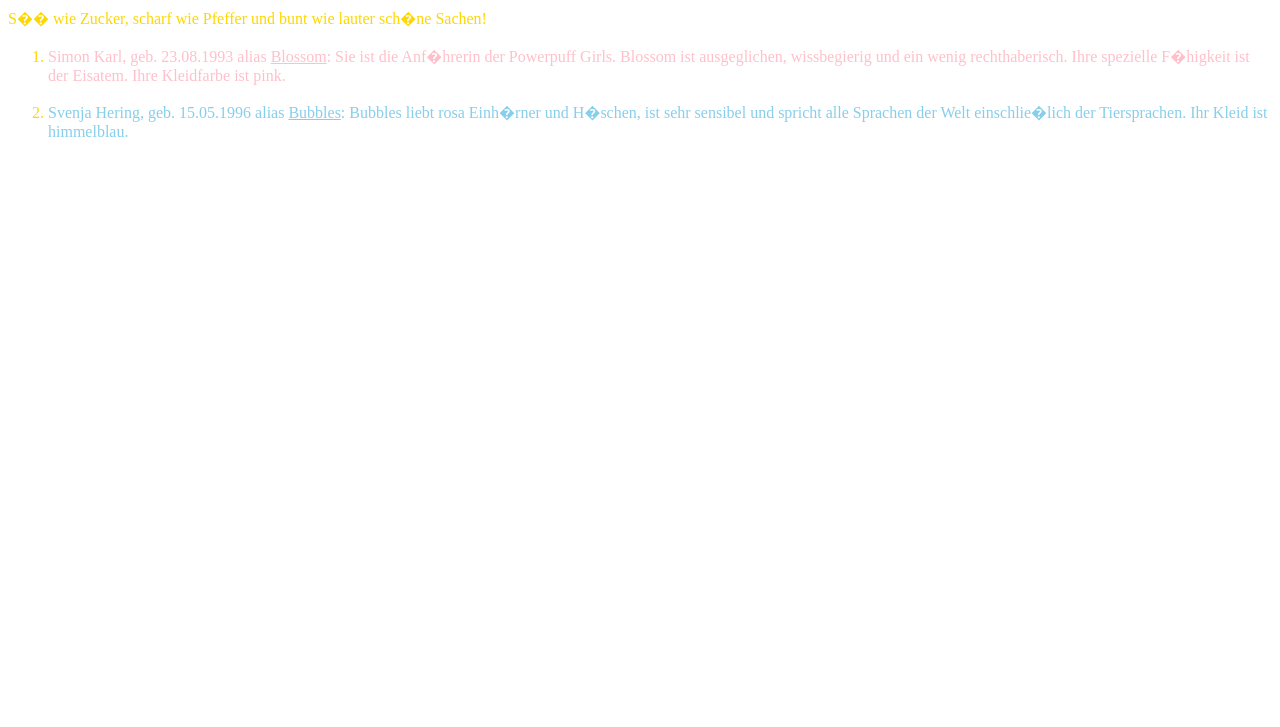
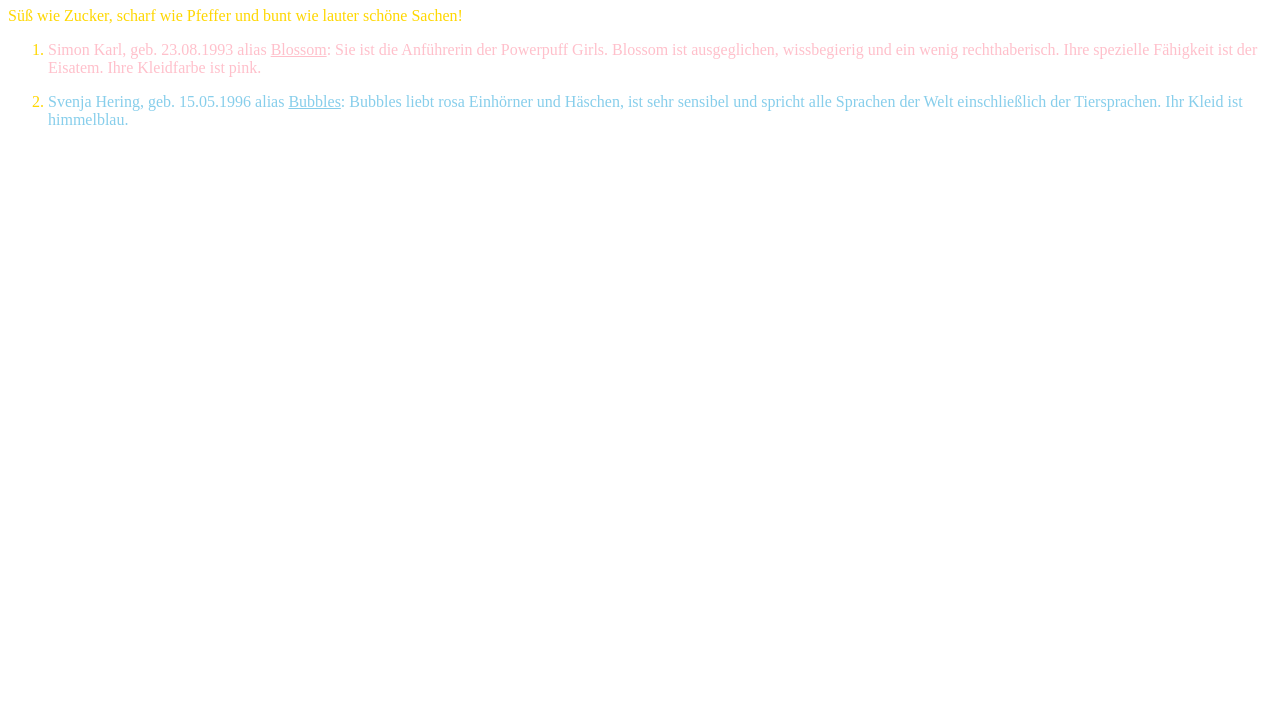
Before and after one commit to DerSiKa/Powerpuff-Girls, a plain HTML site: page index.html in a window 1280 px wide. Shown: the part 73-800 px from the top of the page. Drawn offline with Linux system fonts and the light colour scheme.

Commit message:
Changed index.hmtl, Umlaute, Aufgabe 3-SvenjaHering

```diff
--- a/index.html
+++ b/index.html
@@ -12,19 +12,19 @@
 
 			<h1 style="color:black">Powerpuff Girls</h1>
 
-				<p> S�� wie Zucker, scharf wie Pfeffer und bunt wie lauter sch�ne Sachen! </p>
+				<p> S&uuml;&szlig; wie Zucker, scharf wie Pfeffer und bunt wie lauter sch&ouml;ne Sachen! </p>
 
 				<ol>
 					<li>
 						<p style="color:pink">
 						Simon Karl, geb. 23.08.1993 alias
-							<u>Blossom</u>: Sie ist die Anf�hrerin der Powerpuff Girls. Blossom ist ausgeglichen, wissbegierig und ein wenig rechthaberisch. Ihre spezielle F�higkeit ist der Eisatem. Ihre Kleidfarbe ist pink.
+							<u>Blossom</u>: Sie ist die Anf&uuml;hrerin der Powerpuff Girls. Blossom ist ausgeglichen, wissbegierig und ein wenig rechthaberisch. Ihre spezielle F&auml;higkeit ist der Eisatem. Ihre Kleidfarbe ist pink.
 						</p>
 					</li>
 
 					<li>	<p style="color:skyblue">
 					Svenja Hering, geb. 15.05.1996 alias
-						<u>Bubbles</u>: Bubbles liebt rosa Einh�rner und H�schen, ist sehr sensibel und spricht alle Sprachen der Welt einschlie�lich der Tiersprachen. Ihr Kleid ist himmelblau.</p>
+						<u>Bubbles</u>: Bubbles liebt rosa Einh&ouml;rner und H&auml;schen, ist sehr sensibel und spricht alle Sprachen der Welt einschlie&szlig;lich der Tiersprachen. Ihr Kleid ist himmelblau.</p>
 					</li>
 
 				</ol>
```
